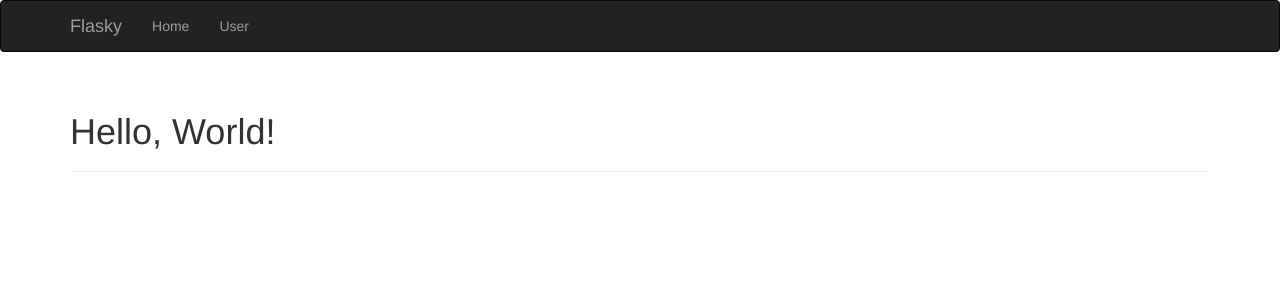
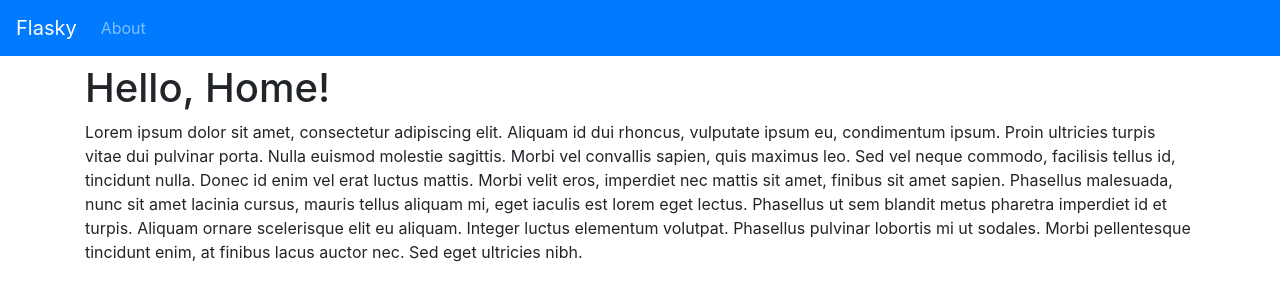
Before and after one commit to alligalli/Flaskp, a Flask app: page / in a window 1280 px wide. Shown: the top 301 px of the page. Run offline with Flask 2, Linux system fonts and the light colour scheme; some libraries are stand-ins or nearby versions.

Commit message:
added about page & bootstrap4

```diff
--- a/app.py
+++ b/app.py
@@ -8,9 +8,9 @@ bootstrap = Bootstrap(app)
 def index():
     return render_template('index.html')
 
-@app.route('/user/<name>')
-def user(name):
-    return render_template('user.html', name=name)
+@app.route('/about')
+def about():
+    return render_template('about.html')
 
 @app.errorhandler(404)
 def page_not_found(e):
--- a/templates/base.html
+++ b/templates/base.html
@@ -1,31 +1,46 @@
-{% extends "bootstrap/base.html" %}
+<!doctype html>
+<html lang="en">
+    <head>
+        {% block head %}
+        <!-- Required meta tags -->
+        <meta charset="utf-8">
+        <meta name="viewport" content="width=device-width, initial-scale=1, shrink-to-fit=no">
 
-{% block title %}Flasky{% endblock %}
+        {% block styles %}
+            <!-- Bootstrap CSS -->
+            {{ bootstrap.load_css() }}
+        {% endblock %}
 
-{% block navbar %}
-<div class="navbar navbar-inverse" role="navigation">
-    <div class="container">
-        <div class="navbar-header">
-            <button type="button" class="navbar-toggle" data-toggle="collapse" data-target=".navbar-collapse">
-                <span class="sr-only">Toggle navigation</span>
-                <span class="icon-bar"></span>
-                <span class="icon-bar"></span>
-                <span class="icon-bar"></span>
+        <title>{% block title %}{% endblock %}</title>
+
+        {% endblock %}
+    </head>
+    <body>
+        {% block navbar %}
+        {% from 'bootstrap/nav.html' import render_nav_item %}
+        <nav class="navbar navbar-expand-lg navbar-dark bg-primary">
+            <a class="navbar-brand" href="{{ url_for('index') }}">
+                {% from 'bootstrap/utils.html' import render_icon %}
+                {{ render_icon('terminal') }}
+                Flasky
+            </a>
+            <button class="navbar-toggler" type="button" data-toggle="collapse" data-target="#navbarNavAltMarkup" aria-controls="navbarNavAltMarkup" aria-expanded="false" aria-label="Toggle navigation">
+                <span class="navbar-toggler-icon"></span>
             </button>
-            <a class="navbar-brand" href="/">Flasky</a>
-        </div>
-        <div class="navbar-collapse collapse">
-            <ul class="nav navbar-nav">
-                <li><a href="/">Home</a></li>
-                <li><a href="/user/">User</a></li>
-            </ul>
-        </div>
-    </div>
-</div>
-{% endblock %}
+            <div class="collapse navbar-collapse" id="navbarNavAltMarkup">
+                <div class="navbar-nav">
+                    {{ render_nav_item('about', 'About') }}
+                </div>
+            </div>
+        </nav>
+        {% endblock %}
 
-{% block content %}
-<div class="container">
-{% block page_content %}{% endblock %}
-</div>
-{% endblock %}
+        <!-- Your page content -->
+        {% block content %}{% endblock %}
+
+        {% block scripts %}
+            <!-- Optional JavaScript -->
+            {{ bootstrap.load_js() }}
+        {% endblock %}
+    </body>
+</html>
--- a/templates/index.html
+++ b/templates/index.html
@@ -2,8 +2,9 @@
 
 {% block title %}Home - Flasky{% endblock %}
 
-{% block page_content %}
-<div class="page-header">
-    <h1>Hello, World!</h1>
+{% block content %}
+<div class="container mt-2">
+    <h1>Hello, Home!</h1>
+    <p>Lorem ipsum dolor sit amet, consectetur adipiscing elit. Aliquam id dui rhoncus, vulputate ipsum eu, condimentum ipsum. Proin ultricies turpis vitae dui pulvinar porta. Nulla euismod molestie sagittis. Morbi vel convallis sapien, quis maximus leo. Sed vel neque commodo, facilisis tellus id, tincidunt nulla. Donec id enim vel erat luctus mattis. Morbi velit eros, imperdiet nec mattis sit amet, finibus sit amet sapien. Phasellus malesuada, nunc sit amet lacinia cursus, mauris tellus aliquam mi, eget iaculis est lorem eget lectus. Phasellus ut sem blandit metus pharetra imperdiet id et turpis. Aliquam ornare scelerisque elit eu aliquam. Integer luctus elementum volutpat. Phasellus pulvinar lobortis mi ut sodales. Morbi pellentesque tincidunt enim, at finibus lacus auctor nec. Sed eget ultricies nibh.</p>
 </div>
 {% endblock %}
```
Also changed, not shown: templates/about.html (added, +10 -0 lines), templates/user.html (deleted, +0 -9 lines).
